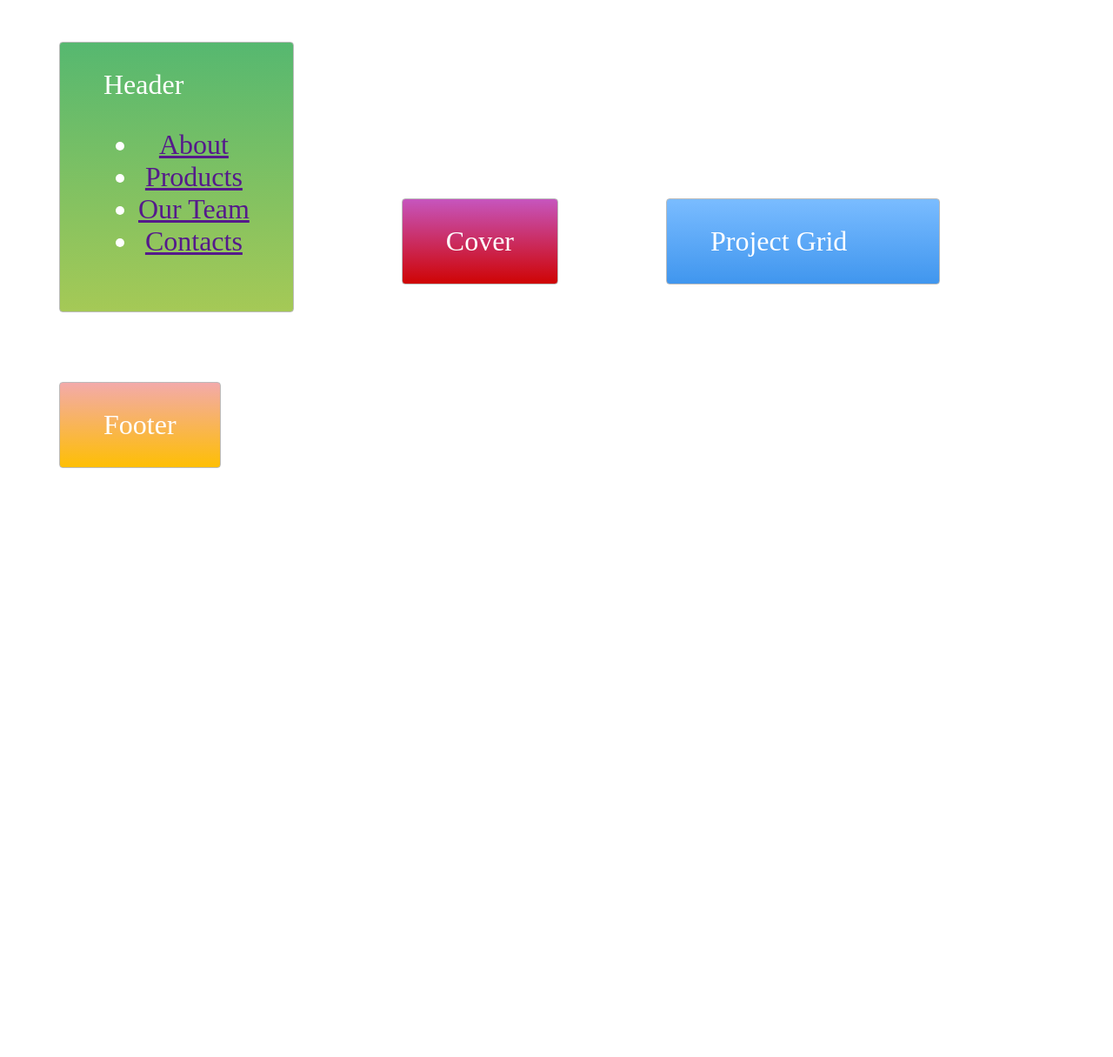
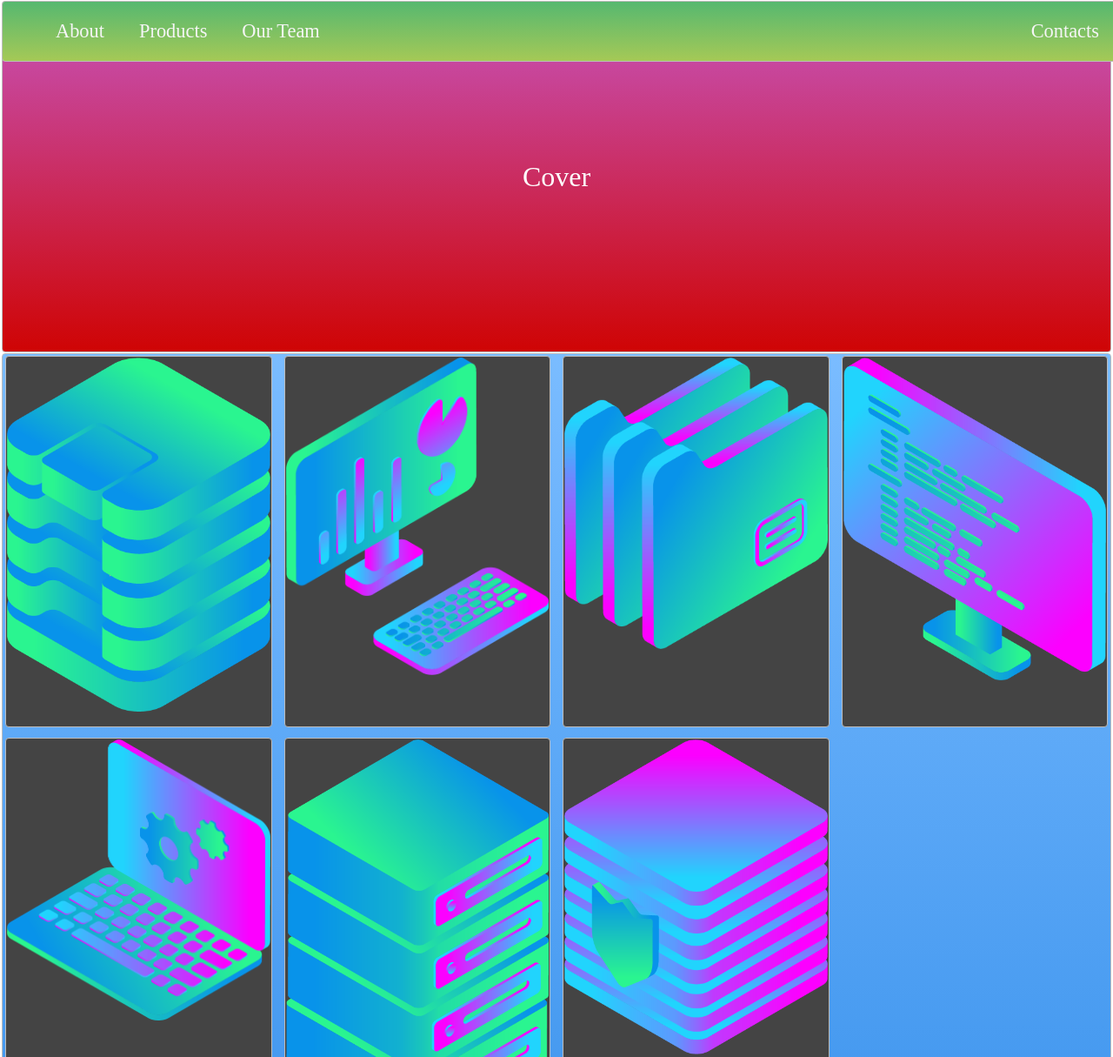
Before and after one commit to njmroy/layout-master, a plain HTML site: page index.html in a window 1280 px wide. Shown: the top 1215 px of the page at 87% size. Before the commit the page ends 800 px from the top, so only its background shows below. Drawn offline with Linux system fonts and the light colour scheme.

Commit message:
finished layout

```diff
--- a/index.html
+++ b/index.html
@@ -7,27 +7,35 @@
 </head>
 
 <body>
-  <nav class="zone green">Header
+  <nav class="sticky green zone">
     <ul class="main-nav">
       <li class="child-nav"><a href="">About</li></a>
       <li class="child-nav"><a href="">Products</li></a>
       <li class="child-nav"><a href="">Our Team</li></a>
 
-      <li class="rightpush"><a href="">Contacts</li></a>
+      <li class="push"><a href="">Contacts</li></a>
     </ul>
   </nav>
 
-  <div class="zone red">Cover</div>
+  <div class="container zone red">Cover</div>
 
-  <section class="zone blue">Project Grid
-    <img src="">
-    <img src="">
-    <img src="">
-    <img src="">
-    <img src="">
-    <img src="">
-    <img src="">
-  </section>
+  <div class="grid-wrapper zone blue ">
+
+    <div class=" grid-object zone"> <img src="./img/data_storage_2_2.png"></div>
+
+    <div class="grid-object zone"> <img src="./img/desktop_analytics_2.png"></div>
+    <div class="grid-object zone"> <img src="./img/files_2.png"></div>
+
+    <div class="grid-object zone"> <img src="./img/monitor_coding_2.png"></div>
+
+    <div class="grid-object zone"> <img src="./img/monitor_settings_2.png"></div>
+
+    <div class="grid-object zone"> <img src="./img/server_2_2.png"></div>
+
+    <div class="grid-object zone"> <img src="./img/server_safe_2.png"></div>
+
+</div>
+
   <footer class="main-footer zone yellow">Footer</footer>
 </body>
 
--- a/style.css
+++ b/style.css
@@ -1,15 +1,74 @@
-
-.main-nav {
-    flex: 1 0 100%;
-    text-align: center;
-    flex-direction: row;
+body{
+    margin:auto 0;
 }
 
+/* NAVBAR*/
+.main-nav {
+  display: flex;
+  list-style: none;
+  font-size: 0.7em;
+  margin: 0;
+}
+.sticky{
+    position: fixed;
+    top:0;
+    width: 100%;
+}
+
+@media only screen and  (max-width: 600px) {
+    .main-nav {
+        font-size: 0.8rem;
+        padding:0;
+    }
+}
+.push {
+    margin-left:auto;
+}
+li{
+    padding: 20px;
+}
+
+a {
+    color:#f5f5f6;
+    text-decoration: none;
+}
+
+/*COVER
+Uses flex to align item. Aligned and justified in center
+height should take up 50% of the screen (vh)*/
+
+.container {
+    display: flex;
+    align-items: center;
+    justify-content: center;
+    height: 50vh;
+}
+
+/*GRID
+Uses a wrapper and objects in a grid with a 10px gap between images
+Uses a column format that autofills with a min of 350px*/
+.grid-wrapper {
+    display: grid;
+    grid-gap: 10px;
+    grid-template-columns: repeat(auto-fill, minmax(250px,1fr));
+}
+.grid-object>img{
+    width: 100%;
+}
+.grid-object {
+    background-color: #444;
+    padding: 130px;
+    margin: 20px;
+}
+
+footer {
+    text-align: center;
+}
 .zone {
-    padding:30px 50px;
-    margin:40px 60px;
-    cursor:pointer;
-    display:inline-block;
+    padding: 1px 1px;
+    margin: 1px 2px;
+    cursor: pointer;
+
     color:#FFF;
     font-size:2em;
     border-radius:4px;
```
